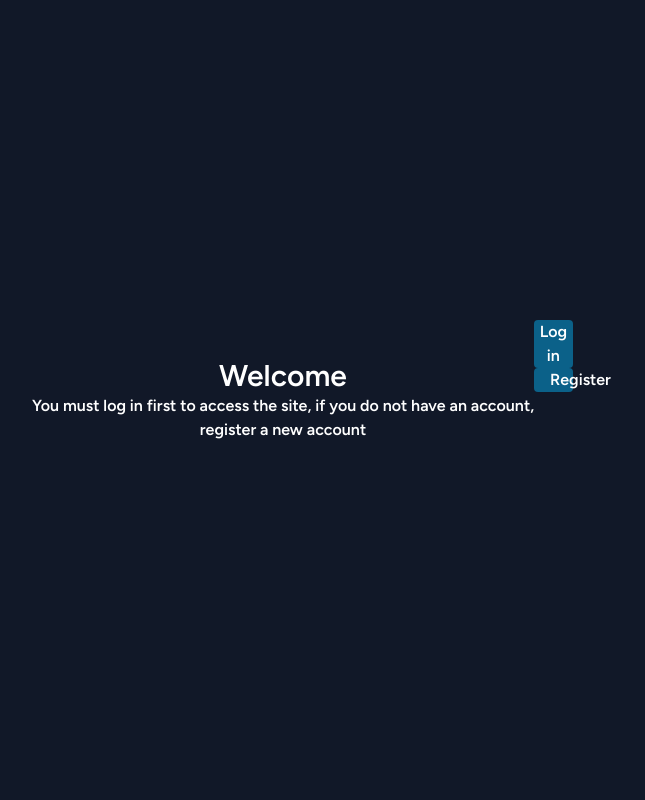
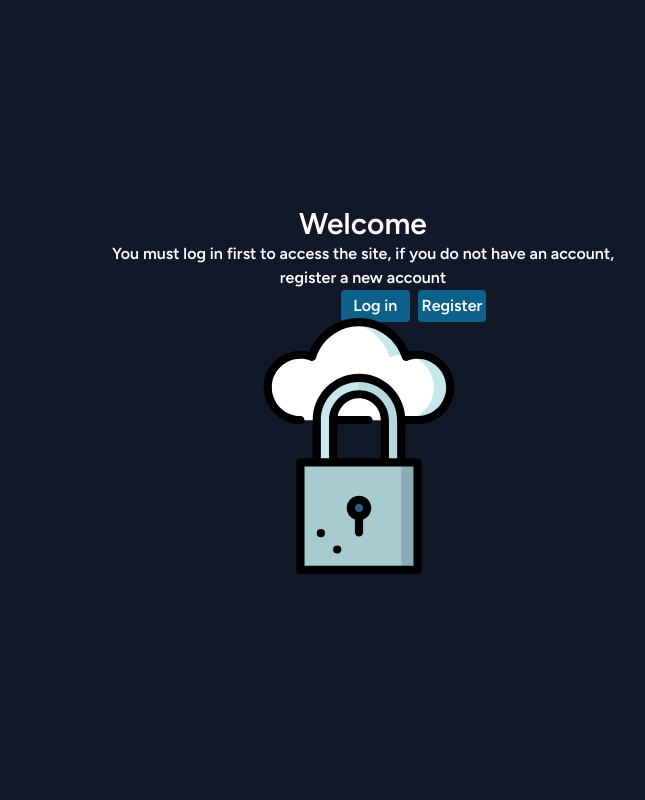
Before and after one commit to progalaa99/Digital-Advocacy, a Laravel app: page / in a window 1280 px wide. Shown: the whole page, without its empty margins (277-922 px from the left). Run offline with Laravel 10, Linux system fonts and the light colour scheme; style sheets or scripts are compiled from the project's sources; some libraries are stand-ins or nearby versions.

Commit message:
Update welcome.blade.php

```diff
--- a/digital/resources/views/welcome.blade.php
+++ b/digital/resources/views/welcome.blade.php
@@ -4,7 +4,7 @@
         <meta charset="utf-8">
         <meta name="viewport" content="width=device-width, initial-scale=1">
         @vite('resources/css/app.css')
-        <title>Laravel</title>
+        <title>welcome</title>
 
         <!-- Fonts -->
         <link rel="preconnect" href="https://fonts.bunny.net">
@@ -16,7 +16,7 @@
         </style>
     </head>
     <body class="  antialiased ">
-        <div class=" bg-darkalaa relative sm:flex sm:justify-center sm:items-center min-h-screen  bg-center  selection:bg-red-500 selection:text-white bg-111828">
+        <div class=" flex flex-col bg-darkalaa relative sm:flex sm:justify-center sm:items-center min-h-screen  bg-center  selection:bg-red-500 selection:text-white bg-111828">
             {{-- <div class="bg-darkalaa"> --}}
 
             <div class=" font-bold text-white text-center items-center justify-center ">
@@ -29,27 +29,35 @@
 
 
 
-            <div class=" relative h-40 w-40 z-20">
+            <div class=" relative  flex p-1 mr-9  flex items-center justify-center " > {{--    --}}
                 @if (Route::has('login'))
                 <div class="absolute inset-0 ">
                     @auth
+                    <div class="flex-shrink-0 w-1/2 p-1 mr-2 bg-buttonalaa   border-none  hover:border-solid rounded text-center" >
+
                         <a href="{{ url('/dashboard') }}" class="font-semibold text-gray-600 hover:text-gray-900 focus:outline focus:outline-2 focus:rounded-sm focus:outline-red-500">Dashboard</a>
+                    </div>
                     @else
 
 
-                    <div class="fixed top-30 left-30 right-30">
-                    <div class="flex-shrink-0 w-1/2 bg-buttonalaa   border-none  hover:border-solid rounded text-center" >
+                <div class="flex fixed top-30 left-30 right-30 text-center">
+                    <div class="flex-shrink-0 w-1/2 p-1 mr-2 bg-buttonalaa   border-none  hover:border-solid rounded text-center" >
                         <a href="{{ route('login') }}" class=" font-semibold text-white hover:text-white-900 focus:outline focus:outline-2 focus:rounded-sm ">Log in</a>
                     </div>
                         @if (Route::has('register'))
-                        <div class="flex-shrink-0 w-1/2 bg-buttonalaa   border-none  hover:border-solid rounded text-center">
-                            <a href="{{ route('register') }}" class="ml-4 font-semibold text-white hover:text-white-900 focus:outline focus:outline-2 focus:rounded-sm focus:outline-red-500">Register</a>
-                        </div>
+                    <div class="flex-shrink-0 w-1/2  p-1 mr-2 bg-buttonalaa   border-none  hover:border-solid rounded text-center">
+                            <a href="{{ route('register') }}" class=" font-semibold text-white hover:text-white-900 focus:outline focus:outline-2 focus:rounded-sm focus:outline-red-500">Register</a>
+                    </div>
                             @endif
                 </div>
                     @endauth
                 </div>
             @endif
+            </div>
+
+            <div class=" relative  flex p-5 mr-2  flex items-center justify-center">
+                <img class="w-64 h-64  transform -translate-x-1/9 -translate-y-1/11 " src="/icon/privacy-svgrepo-com.svg" alt="شعار الشركة">
+
             </div>
 
             {{-- <div class="max-w-7xl mx-auto p-6 lg:p-8">
```
